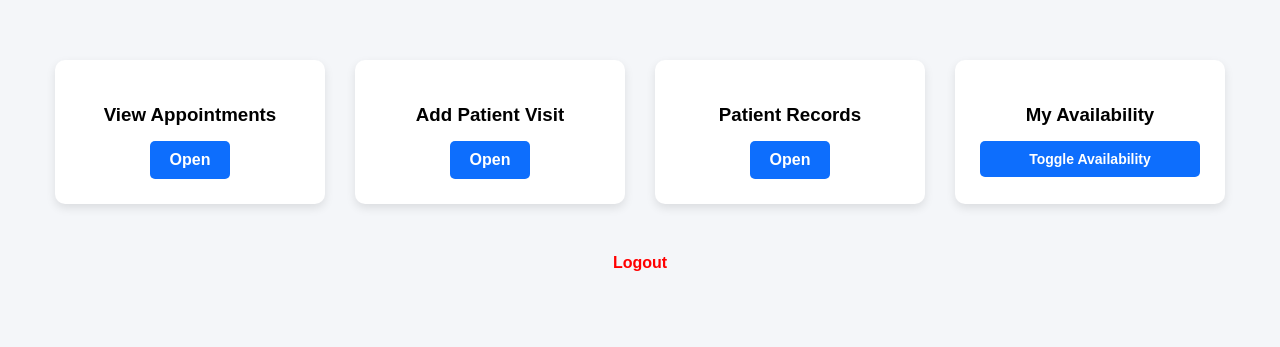
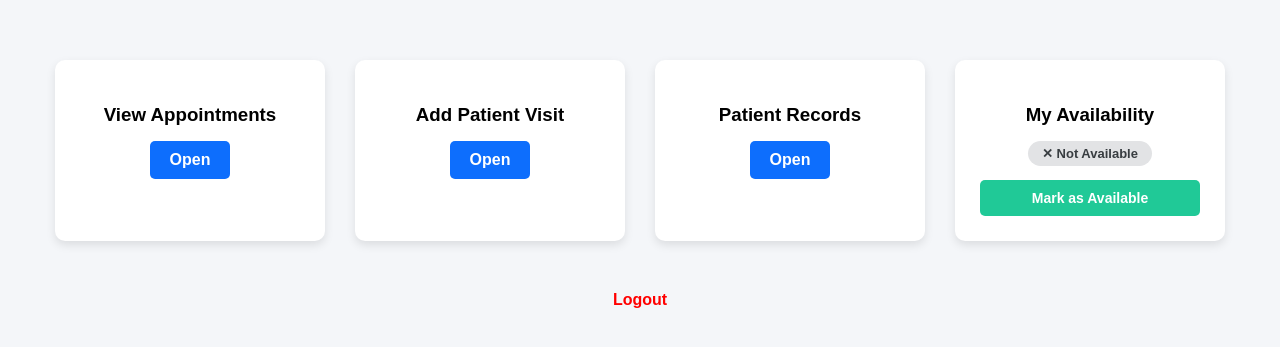
Before and after one commit to srthk-g/opd-management-system-v3, a Flask app: page /doctor/dashboard in a window 1280 px wide. Shown: the part 154-501 px from the top of the page. Run offline with Flask 3, Linux system fonts and the light colour scheme; the visitor is signed in with stand-in values (Sample User, id 1); data comes from the database, SQL or seed files in the repository.

Commit message:
Add files via upload

```diff
--- a/templates/doctor_dashboard.html
+++ b/templates/doctor_dashboard.html
@@ -13,8 +13,17 @@ header{ background:#0d6efd; color:white; padding:20px; text-align:center; }
   color:white; text-decoration:none; border-radius:5px; font-weight:bold;
 }
 .btn:hover{ background:#0a58ca; }
-.btn-form{ width:100%; padding:10px 20px; background:#0d6efd; color:white; border:none; border-radius:5px; font-weight:bold; cursor:pointer; font-size:14px; }
-.btn-form:hover{ background:#0a58ca; }
+.btn-form{ width:100%; padding:10px 20px; color:white; border:none; border-radius:5px; font-weight:bold; cursor:pointer; font-size:14px; }
+.btn-available{ background:#20c997; }
+.btn-available:hover{ background:#17a589; }
+.btn-unavailable{ background:#6c757d; }
+.btn-unavailable:hover{ background:#565e64; }
+.status-badge{
+  display:inline-block; padding:5px 14px; border-radius:20px;
+  font-size:13px; font-weight:bold; margin-bottom:14px;
+}
+.badge-green{ background:#d4edda; color:#155724; }
+.badge-gray{ background:#e2e3e5; color:#383d41; }
 .logout{ text-align:center; margin-top:50px; }
 .logout a{ color:red; font-weight:bold; text-decoration:none; }
 </style>
@@ -39,8 +48,15 @@ header{ background:#0d6efd; color:white; padding:20px; text-align:center; }
   </div>
   <div class="card">
     <h3>My Availability</h3>
+    {% if available %}
+      <div class="status-badge badge-green">&#10003; Available</div>
+    {% else %}
+      <div class="status-badge badge-gray">&#10005; Not Available</div>
+    {% endif %}
     <form method="POST" action="/doctor/toggle-availability">
-      <button type="submit" class="btn-form">Toggle Availability</button>
+      <button type="submit" class="btn-form {% if available %}btn-unavailable{% else %}btn-available{% endif %}">
+        {% if available %}Mark as Unavailable{% else %}Mark as Available{% endif %}
+      </button>
     </form>
   </div>
 </div>
```
